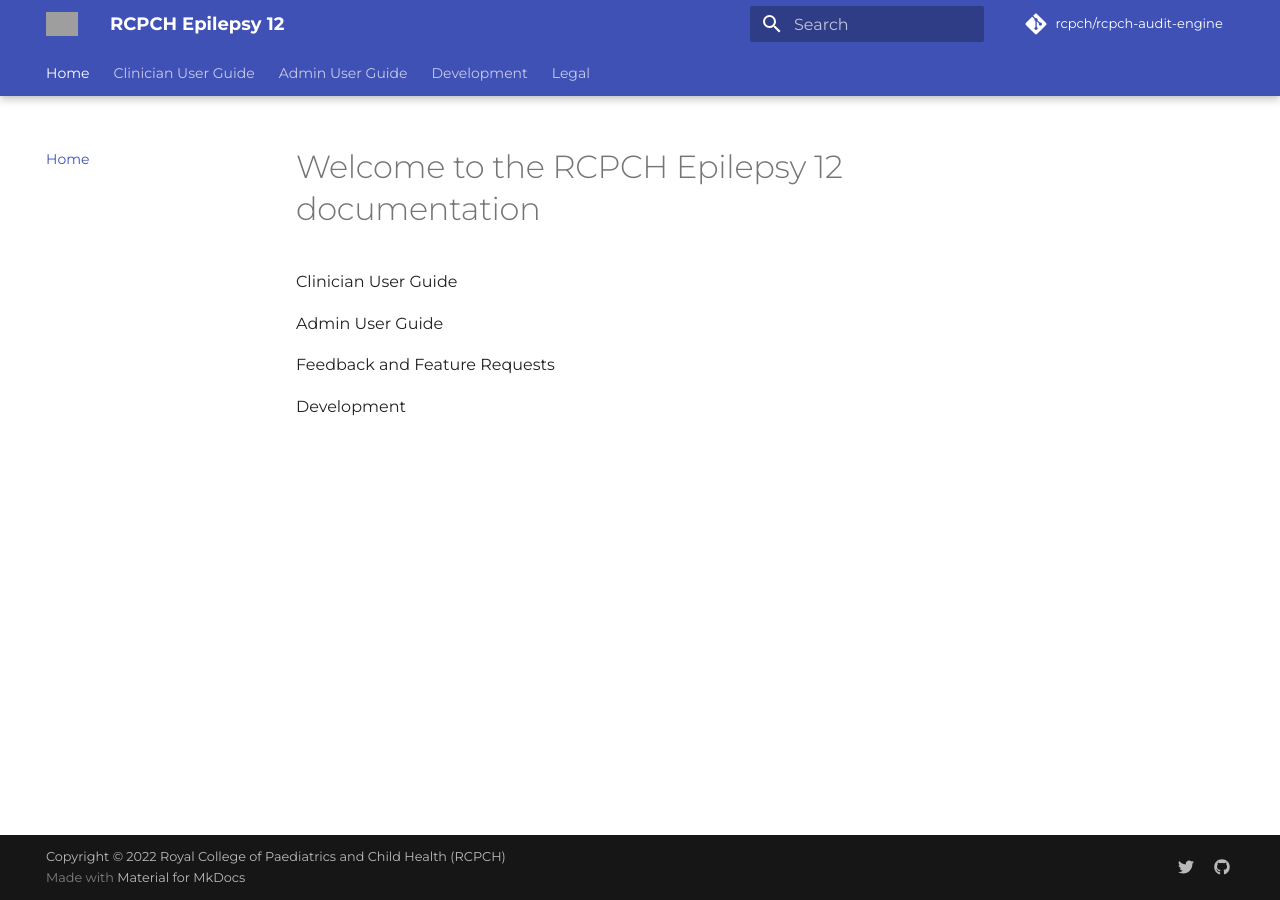
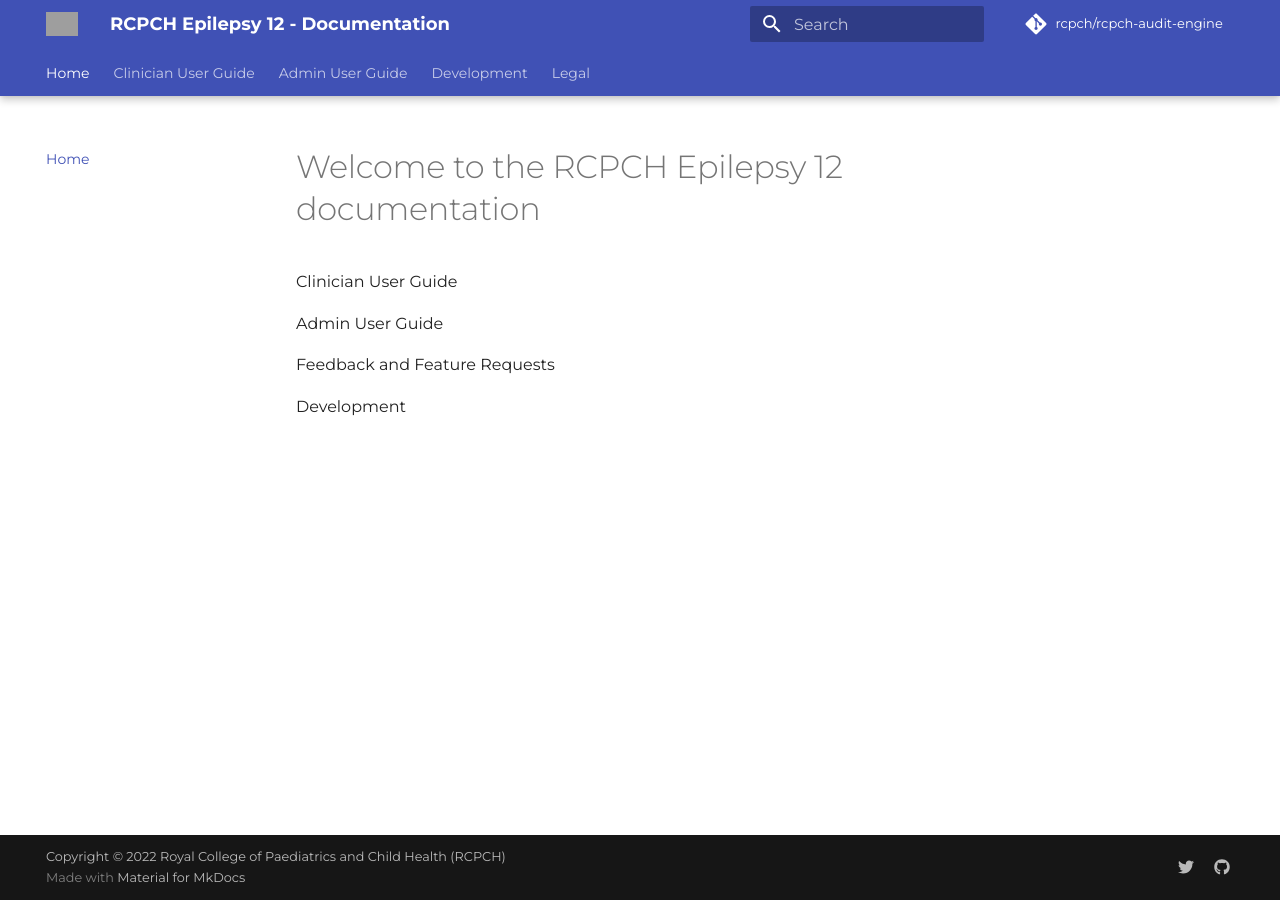
Before and after one commit to rcpch/rcpch-audit-engine, an MkDocs documentation site: the page built from docs/index.md, in a window 1280 px wide. Built offline with MkDocs 1.6.1 and Material for MkDocs 9.7.7, drawn with Linux system fonts in a browser that asks for light colours; comment, search, counter and statistics services are not loaded; grey boxes are pictures that could not be loaded.

Commit message:
build directory changed to `docs-site` as it's clearer what it is

```diff
--- a/mkdocs.yml
+++ b/mkdocs.yml
@@ -1,5 +1,5 @@
-site_name: RCPCH Epilepsy 12
-site_description: RCPCH Epilepsy 12 Documentation Site
+site_name: RCPCH Epilepsy 12 - Documentation
+site_description: RCPCH Epilepsy 12 - Documentation Site
 site_author: The Royal College of Paediatrics and Child Health
 site_url: https://e12.rcpch.tech
 
@@ -8,7 +8,7 @@
 repo_name: rcpch/rcpch-audit-engine
 edit_uri: blob/main/docs
 
-site_dir: static/documentation
+site_dir: static/docs-site
 
 theme:
   name: material
```
